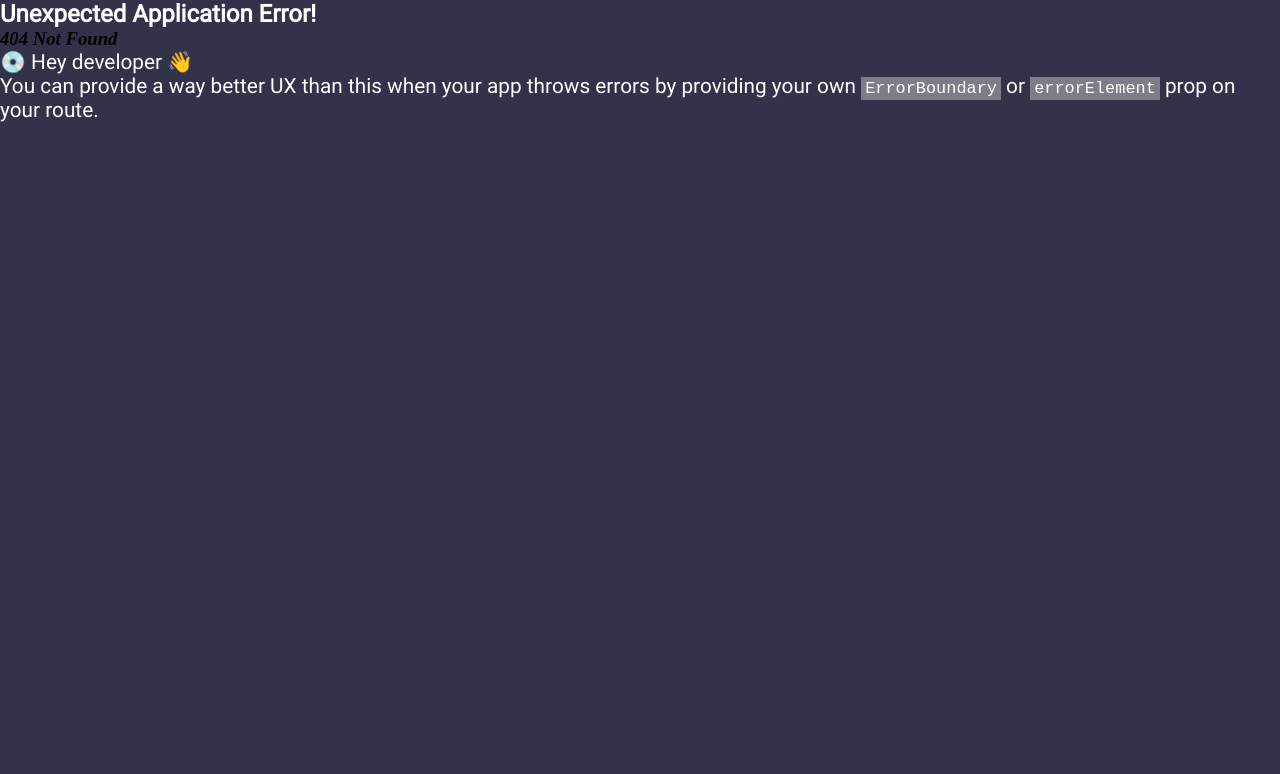
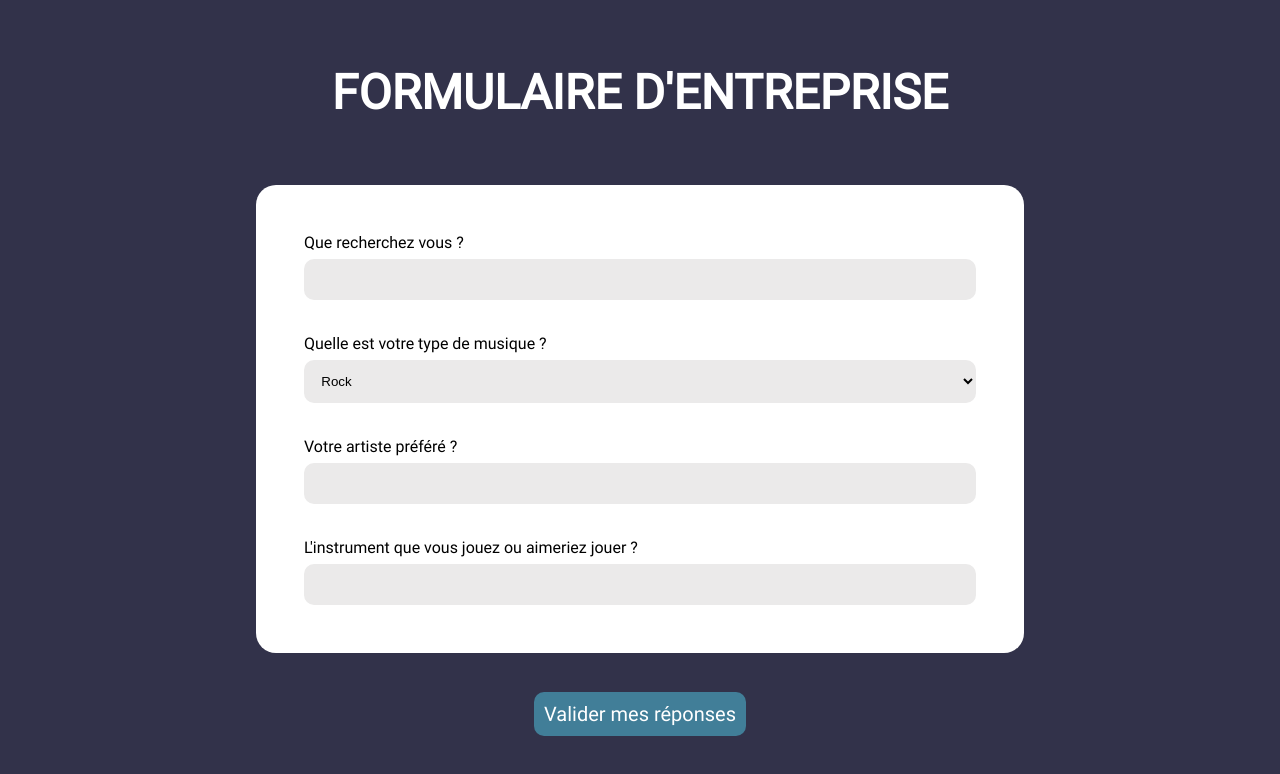
Before and after one commit to wilderLPM/Hackaton-Inclusion, a React (Vite) app in the folder client/: page /entreprise in a window 1280 px wide. Before the commit this address had no page. Shown: the top 774 px of the page. Built offline with nearby package versions, Linux system fonts and the light colour scheme.

Commit message:
formentreprise

```diff
--- a/client/src/main.jsx
+++ b/client/src/main.jsx
@@ -6,6 +6,7 @@ import { createBrowserRouter, RouterProvider } from "react-router-dom";
 import App from "./App";
 import HomePage from "./pages/HomePage";
 import InteractiveStoryPage from "./pages/InteractiveStoryPage";
+import FormulaireEntr from "./pages/FormulaireEntr";
 
 const router = createBrowserRouter([
   {
@@ -14,6 +15,10 @@ const router = createBrowserRouter([
       {
         path: "/",
         element: <HomePage />,
+      },
+      {
+        path: "/entreprise",
+        element: <FormulaireEntr />,
       },
       {
         path: "/game",
--- /dev/null
+++ b/client/src/pages/FormulaireEntr.css
@@ -0,0 +1,33 @@
+#formglobal{
+    display: flex;
+    flex-direction: column;
+    justify-content: center;
+    align-items: center;
+}
+
+#formEntr {
+    background-color: white;
+    width: 60%;
+    display: flex;
+    flex-direction: column;
+    margin-bottom: 3%;
+    padding: 3em;
+    border-radius :20px;
+}
+
+.labelclass, .labelclass1 {
+    color: black;
+    margin-top: 5%;
+}
+
+.labelclass1 {
+    margin-top: 0;
+}
+
+.inputclass {
+    background-color: #ebeaea;
+    border : none;
+    border-radius: 10px;
+    padding: 1em;
+    margin-top: 1%;
+}
--- a/client/src/pages/FormulaireEntr.jsx
+++ b/client/src/pages/FormulaireEntr.jsx
@@ -1,44 +1,46 @@
 import Button from "../components/Button";
+import "./FormulaireEntr.css";
 
 export default function FormulaireEntr() {
   return (
+    <div id="formglobal">
+      <h1> FORMULAIRE D'ENTREPRISE</h1>
       <form id="formEntr">
-      <label className="" htmlFor="poste">
-        Quel poste recherchez vous ?
+        <label className="labelclass1" htmlFor="poste">
+          Que recherchez vous ?
         </label>
-      <input
-        className=""
-        type="text"
-        name="poste"
-        required
-      />
-      <label className="" htmlFor="musique">
-        Quelle est votre type de musique ?
+        <input className="inputclass" type="text" name="poste" required />
+        <label className="labelclass" htmlFor="musique">
+          {" "}
+          Quelle est votre type de musique ?{" "}
         </label>
-      <input
-        className=""
-        type="text"
-        name="poste"
-        required
-      />
-      <label className="" htmlFor="artiste">
+        <select className="inputclass" name="musique" required>
+          <option value="rock" className="inputclass">
+            Rock
+          </option>
+          <option value="rock" className="inputclass">
+            Jazz
+          </option>
+          <option value="rock" className="inputclass">
+            Rap
+          </option>
+          <option value="rock" className="inputclass">
+            Métal
+          </option>
+          <option value="rock" className="inputclass">
+            Funk
+          </option>
+        </select>
+        <label className="labelclass" htmlFor="artiste">
           Votre artiste préféré ?
         </label>
-      <input
-        className=""
-        type="text"
-        name="poste"
-        required
-      />
-            <label className="" htmlFor="artiste">
+        <input className="inputclass" type="text" name="poste" required />
+        <label className="labelclass" htmlFor="artiste">
           L'instrument que vous jouez ou aimeriez jouer ?
         </label>
-      <input
-        className=""
-        type="text"
-        name="poste"
-        required
-      />
+        <input className="inputclass" type="text" name="poste" required />
       </form>
+      <Button text="Valider mes réponses" isLink link="/" />
+    </div>
   );
 }
```
Lines whose indentation alone changed are shown as unchanged.
